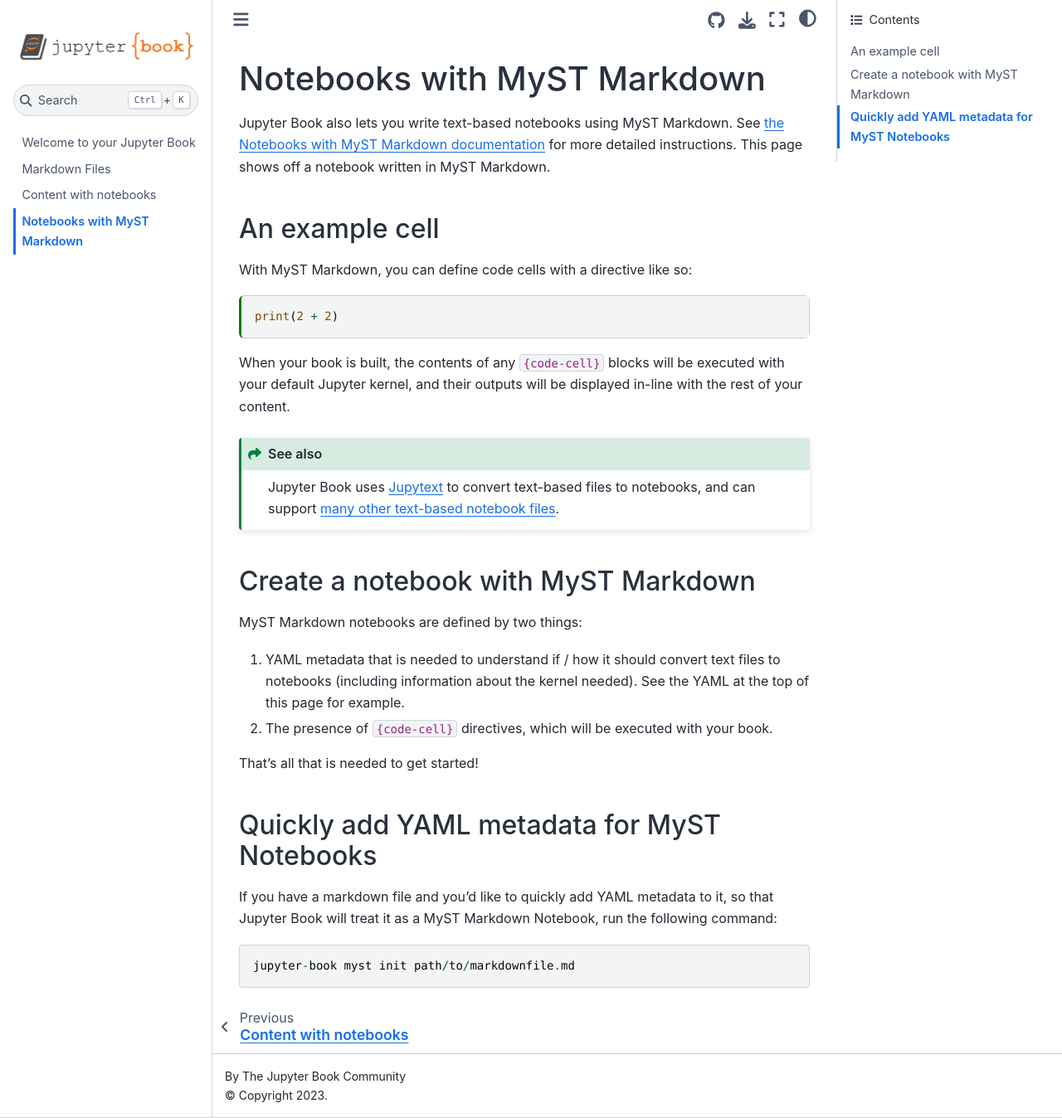
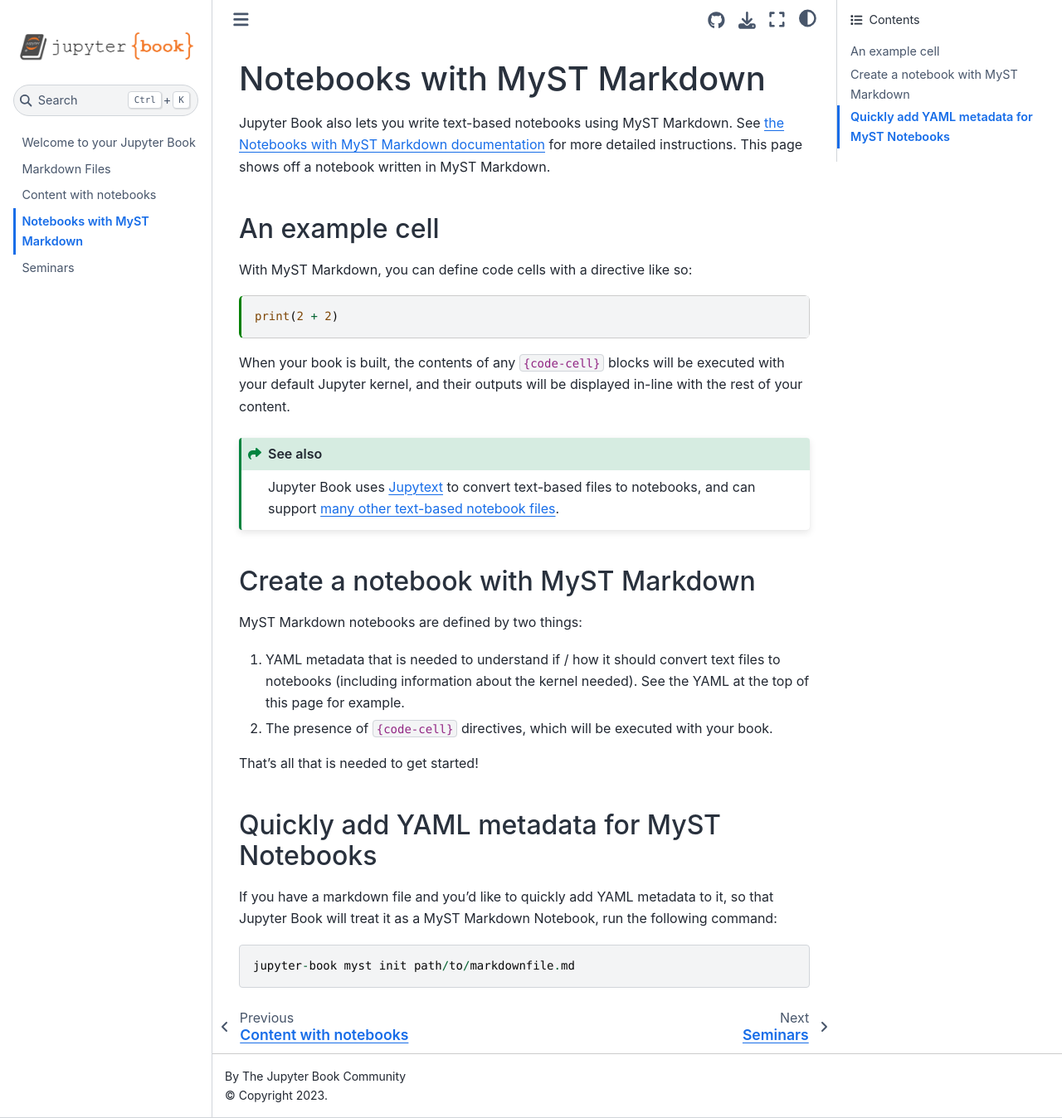
Before and after one commit to facusapienza21/site, a Jupyter Book: the page built from markdown-notebooks.md, in a window 1280 px wide and 1348 px high. Shown: the whole window at 83% size. Built offline with Jupyter Book 1.0.4 settings and Sphinx 7.4.7 and the Sphinx Book theme 1.1.4, drawn with Linux system fonts in a browser that asks for light colours.

Commit message:
Update _toc.yml
Added seminars to table of contents

```diff
--- a/_toc.yml
+++ b/_toc.yml
@@ -7,3 +7,4 @@ chapters:
 - file: markdown
 - file: notebooks
 - file: markdown-notebooks
+- file: seminars
```
